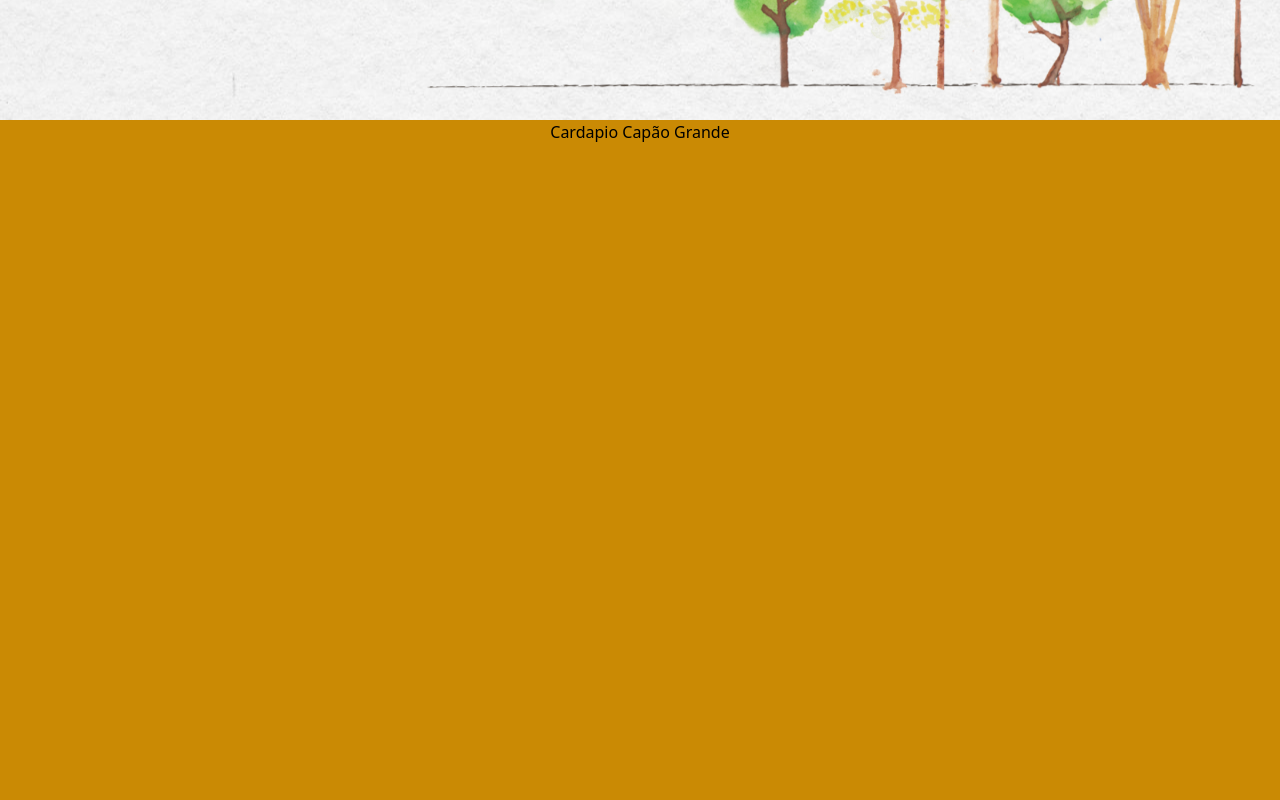
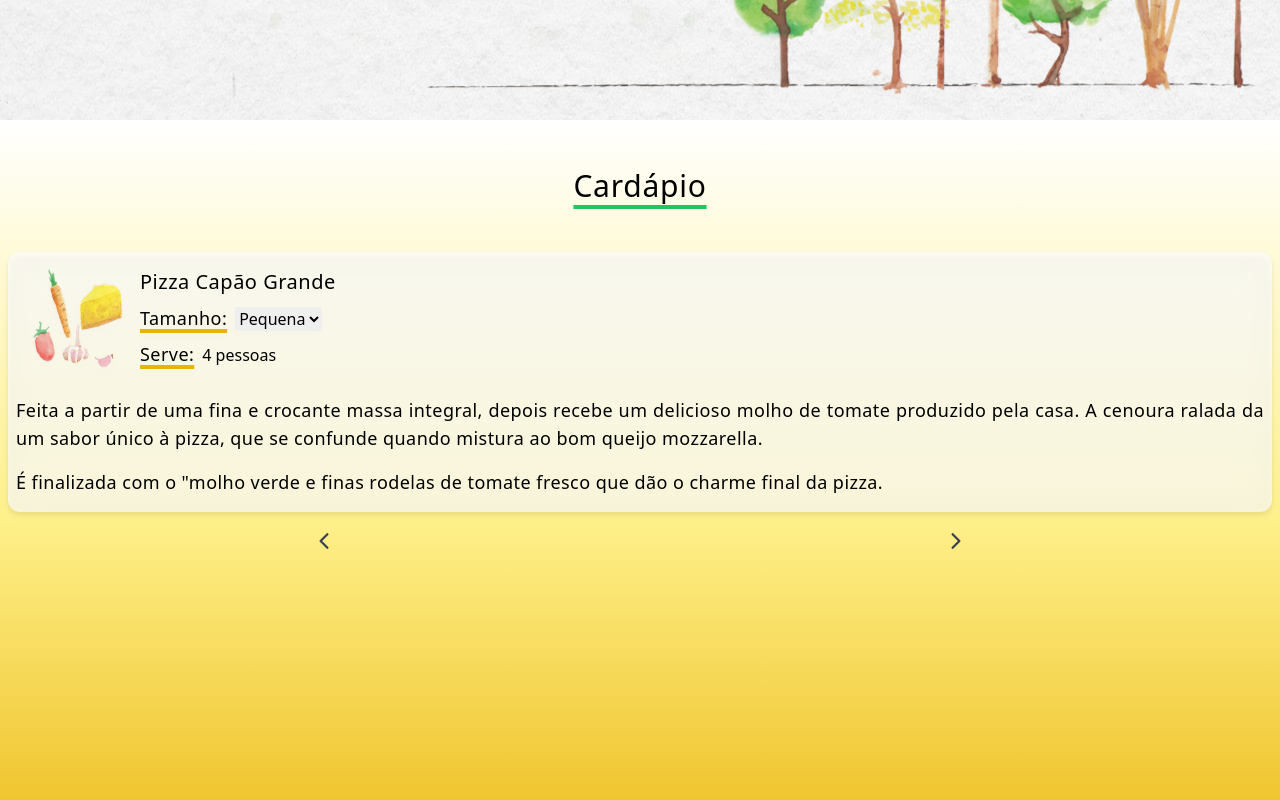
Before and after one commit to pizzariacapaogrande/pizzariacapaogrande.github.io, a Next.js app: page / in a window 1280 px wide. Shown: the part 680-1480 px from the top of the page. Built offline with nearby package versions, Linux system fonts and the light colour scheme.

Commit message:
add card pizza

```diff
--- a/src/components/Cardapio.jsx
+++ b/src/components/Cardapio.jsx
@@ -1,9 +1,43 @@
-import React from 'react'
+import React, { useState, useEffect } from 'react'
+import PizzaCard from './PizzaCard'
+import { pizzas } from '@/content/Content'
 
 const Cardapio = () => {
+    const [pizza, setPizza] = useState(0)
+
+    const handleNext = () => {
+        const maxPizzas = pizzas.length - 1
+        if (pizza === maxPizzas) {
+            setPizza(0)
+        } else {
+            setPizza(pizza + 1)
+        }
+    }
+    const handleBack = () => {
+        const maxPizzas = pizzas.length - 1
+        if (pizza === 0) {
+            setPizza(maxPizzas)
+        } else {
+            setPizza(pizza - 1)
+        }
+    }
+
     return (
         <section id="cardapio" className="cardapio">
-            Cardapio Capão Grande
+            <h2 className="decorate-title-2">Cardápio</h2>
+            <div className="card-wrapper">
+                <PizzaCard
+                    key={pizzas[pizza].id}
+                    image={pizzas[pizza].image}
+                    title={pizzas[pizza].title}
+                    description={pizzas[pizza].description}
+                    service={pizzas[pizza].service}
+                />
+                <div className="w-full h-full">
+                    <button className="w-1/2 h-12 mt-2" onClick={handleBack}><ion-icon id="btn-card" name="chevron-back-outline"></ion-icon></button>
+                    <button className="w-1/2 h-12 mt-2" onClick={handleNext}><ion-icon id="btn-card" name="chevron-forward-outline"></ion-icon></button>
+                </div>
+            </div>
         </section>
     )
 }
--- /dev/null
+++ b/src/components/PizzaCard.jsx
@@ -0,0 +1,40 @@
+import React, { useState } from 'react'
+import Image from 'next/image'
+
+const PizzaCard = ({ title, image, description }) => {
+    const [size, setSize] = useState(4)
+
+    function handleOptionChange(event) {
+        setSize(event.target.value);
+    }
+
+    return (
+        <article className="cardapio-card">
+            <div className="card-header">
+                <Image className="cardapio-card-image" alt="logo" src={image} width={1024} height={1024} />
+                <div className="w-full h-full ml-2">
+                    <h3 className="capitalize py-2">{title}</h3>
+                    <div>
+                        <span className="topic">tamanho:</span>
+                        <select name="tamanho" onChange={handleOptionChange}>
+                            <option value={4}>Pequena</option>
+                            <option value={6}>Media</option>
+                            <option value={8}>Grande</option>
+                            <option value={12}>Família</option>
+                        </select>
+                    </div>
+                    <div className="mt-2"><span className="topic">serve:</span>{size} pessoas</div>
+                </div>
+            </div>
+            <div className="card-description">
+                {
+                    description?.map((p, i) => (
+                        <p key={i}>{p.p}</p>
+                    ))
+                }
+            </div>
+        </article>
+    )
+}
+
+export default PizzaCard
--- /dev/null
+++ b/src/content/Content.js
@@ -0,0 +1,23 @@
+export const pizzas = [
+    {
+        id: 1,
+        image: "/img/image2.png",
+        title: "pizza capão grande",
+        description: [
+            { p: 'Feita a partir de uma fina e crocante massa integral, depois recebe um delicioso molho de tomate produzido pela casa. A cenoura ralada da um sabor único à pizza, que se confunde quando mistura ao bom queijo mozzarella.' },
+            { p: 'É finalizada com o "molho verde e finas rodelas de tomate fresco que dão o charme final da pizza.' },
+        ],
+        price: 0,
+        service: 4,
+    },
+    {
+        id: 2,
+        image: "/img/banana.png",
+        title: "pizza doce capão grande",
+        description: [
+            { p: "O molho de banana com mel e canela é posto sob a massa integra, recebendo queijo mozzarella e finalizado com uma mistura de castanhas de caju, linhaça, gergelim e semente de girassol.", },
+        ],
+        price: 0,
+        service: 4,
+    },
+]
--- a/src/pages/index.jsx
+++ b/src/pages/index.jsx
@@ -1,4 +1,4 @@
-import react,{useContext} from "react"
+import react, { useContext, useState, useEffect } from "react"
 import Navbar from "@/components/Navbar"
 import Pizzaria from "@/components/Pizzaria"
 import Cardapio from "@/components/Cardapio"
@@ -8,14 +8,40 @@ import MenuToggle from "@/components/MenuToggle"
 
 export default function Home() {
     const { toggle, setToggle } = useContext(MenuContext)
+    const [scroll, setScroll] = useState(0)
+
+    const handleScroll = () => {
+        setScroll(window.pageYOffset);
+    }
+
+    const handleTop = () => {
+        window.scrollTo(0, 0);
+    }
+
+    useEffect(() => {
+        const watchScroll = () => window.addEventListener("scroll", handleScroll);
+        watchScroll();
+        return () => {
+            window.removeEventListener("scroll", handleScroll);
+        }
+    }, []);
 
     return (
         <main className="site">
-            <Navbar />
+            {scroll === 0 ? <Navbar /> : null}
             <Pizzaria />
             <Cardapio />
             <Historia />
             {toggle === true ? <MenuToggle /> : null}
+            {
+                scroll > 0
+                    ?
+                    <button className="btn-go-top" onClick={handleTop}>
+                        <ion-icon name="caret-up-outline"></ion-icon>
+                    </button>
+                    :
+                    null
+            }
         </main>
     )
 }
--- a/src/styles/globals.css
+++ b/src/styles/globals.css
@@ -11,7 +11,7 @@
         @apply text-5xl 2xl:text-7xl font-bold tracking-wide
     }
     h2 {
-        @apply text-4xl 2xl:text-5xl font-medium tracking-wide
+        @apply text-3xl 2xl:text-5xl font-medium tracking-wide
     }
     h3 {
         @apply text-xl tracking-wide
@@ -47,11 +47,22 @@
     #toggle-icon-close{
         @apply w-12 h-12 text-gray-700
     }
+    #btn-card{
+        @apply w-6 h-6 text-gray-700
+    }
 
     /* GLOBAL STYLE */
     .aline{
         @apply px-6 sm:px-12 2xl:px-24
         py-2
+    }
+    .decorate-title{
+        @apply underline underline-offset-8
+        decoration-4 decoration-yellow-500
+    }
+    .decorate-title-2{
+        @apply underline underline-offset-8
+        decoration-4 decoration-green-500
     }
     .btn-whatsapp{
         @apply w-auto h-auto px-4 py-2
@@ -71,6 +82,11 @@
     .btn-toggle-close{
         @apply w-auto h-auto p-6
         flex justify-center items-center
+    }
+    .btn-go-top{
+        @apply w-12 h-12 p-2 fixed bottom-2 right-2
+        flex justify-center items-center
+        bg-green-500 rounded-full
     }
     /* SITE */
     .site {
@@ -121,7 +137,7 @@
         underline underline-offset-8 decoration-4 decoration-yellow-500
     }
     .pizzaria{
-        @apply w-full h-full bg-fixed bg-center relative
+        @apply w-full h-full py-12 bg-fixed bg-center relative
     }
     .call-action{
         @apply w-1/2 h-auto absolute top-40 2xl:top-60 left-32 z-30
@@ -143,11 +159,48 @@
     .arvore{
         @apply w-full sm:w-2/3 absolute bottom-0 right-0
     }
+
+    /* CARDAPIO SECTION*/
     .cardapio{
-        @apply w-full h-full
+        @apply w-full h-full px-2 py-12
         flex flex-col justify-start items-center
-        bg-yellow-600
+        bg-gradient-to-t from-yellow-500 via-yellow-200 to-white
     }
+    .card-wrapper{
+        @apply w-full h-auto mt-12
+        flex flex-col justify-center items-center
+    }
+    .cardapio-card{
+        @apply w-full h-full p-2
+        flex flex-col justify-start items-center
+        bg-white bg-opacity-70 backdrop-blur-lg
+        drop-shadow-md rounded-xl
+    }
+    .card-description{
+        @apply w-full h-full mt-4
+        text-justify
+    }
+    .card-description p{
+        @apply w-full h-auto py-2
+    }
+    .cardapio-card aside{
+        @apply w-1/3 h-full
+    }
+    .card-header{
+        @apply w-full h-full ml-2
+        flex justify-start items-start
+    }
+    .cardapio-card-image{
+        @apply w-28 h-28
+    }
+    .topic{
+        @apply w-auto h-auto mr-2
+        capitalize font-medium underline
+        underline-offset-4 decoration-yellow-500 decoration-4
+    }
+
+
+    /* HISTORIA SECTION*/
     .historia{
         @apply w-full h-full
         flex flex-col justify-start items-center
--- a/src/styles/leaf.css
+++ b/src/styles/leaf.css
@@ -2,7 +2,7 @@
 
 #leaves {
     position:relative;
-    top:5px;
+    top:0px;
     right: 5px;
     width:100%;
     height: 100%;
```
Also changed, not shown: public/img/banana.png (added), public/img/image2.png (added).
